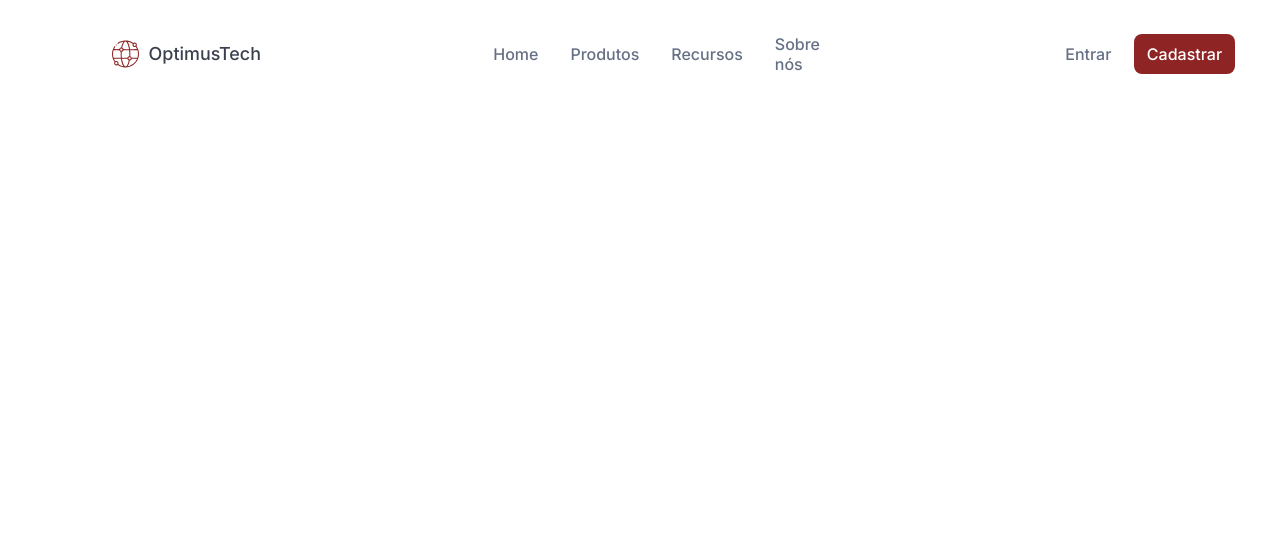
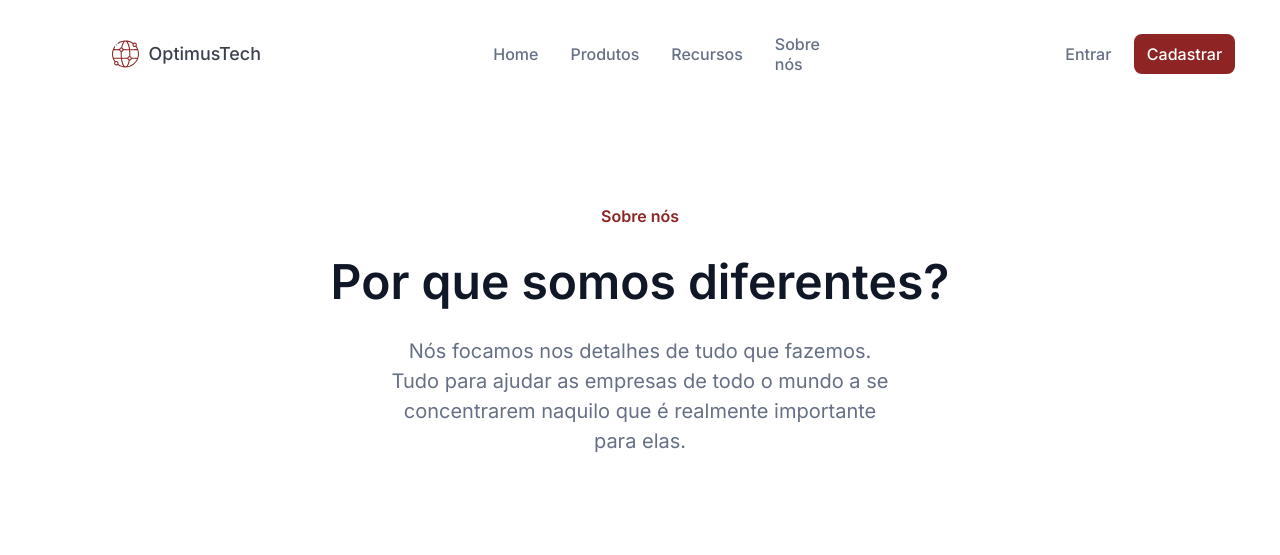
Before and after one commit to Claudio0996/7DaysOfCode, a plain HTML site: page index.html in a window 1280 px wide. Drawn offline with Linux system fonts and the light colour scheme.

Commit message:
commit com a seção sobre

```diff
--- a/index.html
+++ b/index.html
@@ -35,6 +35,15 @@
             </div>
 
         </header>
+
+        <section class="sobre">
+            <div class="sobre__content">
+                <span>Sobre nós</span>
+                <h1 class="sobre__titulo">Por que somos diferentes?</h1>
+                <p class="sobre__paragrafo">Nós focamos nos detalhes de tudo que fazemos. Tudo para ajudar as empresas de todo o mundo a se concentrarem naquilo que é realmente importante para elas.</p>
+            </div>
+
+        </section>
     </main>
 </body>
 </html>
--- /dev/null
+++ b/styles/cabecalho.css
@@ -0,0 +1,56 @@
+.container-flex, .menu-header, .cabecalho-display{
+    display: flex;
+    align-items: center;
+
+}
+
+/*header*/
+.cabecalho-display{
+    justify-content: space-between;
+    padding: 1.75em 5em;
+    gap: 12.15em;
+}
+
+/*Categorias*/
+.menu-header{
+    list-style: none;
+    gap: 2em;
+    margin-right: auto;
+    padding: 0.37rem;
+}
+
+.menu-header__link{
+    color: var(--text-header-color);
+    font-weight: 500;
+    font-size: 1rem;
+}
+
+/*Logo*/
+.container-flex{
+    gap: 0.6em;
+    padding: 0.38em 2em;
+}
+
+.logo__title{
+    font-size: 1.12rem;
+    font-weight: 500;
+    color: var(--font-color);
+}
+
+/*botoes*/
+
+.botao-login-link, .botao-cadastrar{
+    padding: 0.62em 0.81em;
+    font-weight: 500;
+}
+
+.botao-login-link{
+    color: var(--text-header-color);
+
+}
+
+.botao-cadastrar{
+    color: var(--white);
+    background: var(--red);
+    border-radius: 0.5em;
+}
--- /dev/null
+++ b/styles/sobre.css
@@ -0,0 +1,28 @@
+.sobre{
+    padding: 6em 5em;
+    text-align: center;
+    font-family: var(--inter);
+}
+
+.sobre__content{
+    font-size: 1rem;
+    line-height: 24px;
+    font-weight: 600;
+    color: var(--red);
+}
+
+.sobre__titulo{
+    margin: 24px 0;
+    font-size: 3rem;
+    font-weight: 600;
+    line-height: 60px;
+    color: var(--title-blue);
+}
+
+.sobre__paragrafo{
+    font-size: 1.25rem;
+    font-weight: 400;
+    line-height: 30px;
+    color: var(--text-header-color);
+    padding: 0 15.25em;
+}
--- a/styles/style.css
+++ b/styles/style.css
@@ -1,4 +1,7 @@
 @import url("https://fonts.googleapis.com/css2?family=Inter:ital,opsz,wght@0,14..32,100..900;1,14..32,100..900&display=swap");
+
+@import url("./cabecalho.css");
+@import url("./sobre.css");
 
 :root{
     --text-header-color: #667085;
@@ -6,6 +9,7 @@
     --white: #fff;
     --inter: "Inter", sans-serif;
     --font-color: #3A404E;
+    --title-blue: #101828;
 }
 
 /*Reset Css*/
@@ -19,61 +23,3 @@
 body{
     font-family: var(--inter);
 }
-
-
-.container-flex, .menu-header, .cabecalho-display{
-    display: flex;
-    align-items: center;
-
-}
-
-/*header*/
-.cabecalho-display{
-    justify-content: space-between;
-    padding: 1.75em 5em;
-    gap: 12.15em;
-}
-
-/*Categorias*/
-.menu-header{
-    list-style: none;
-    gap: 2em;
-    margin-right: auto;
-    padding: 0.37rem;
-}
-
-.menu-header__link{
-    color: var(--text-header-color);
-    font-weight: 500;
-    font-size: 1rem;
-}
-
-/*Logo*/
-.container-flex{
-    gap: 0.6em;
-    padding: 0.38em 2em;
-}
-
-.logo__title{
-    font-size: 1.12rem;
-    font-weight: 500;
-    color: var(--font-color);
-}
-
-/*botoes*/
-
-.botao-login-link, .botao-cadastrar{
-    padding: 0.62em 0.81em;
-    font-weight: 500;
-}
-
-.botao-login-link{
-    color: var(--text-header-color);
-
-}
-
-.botao-cadastrar{
-    color: var(--white);
-    background: var(--red);
-    border-radius: 0.5em;
-}
```
